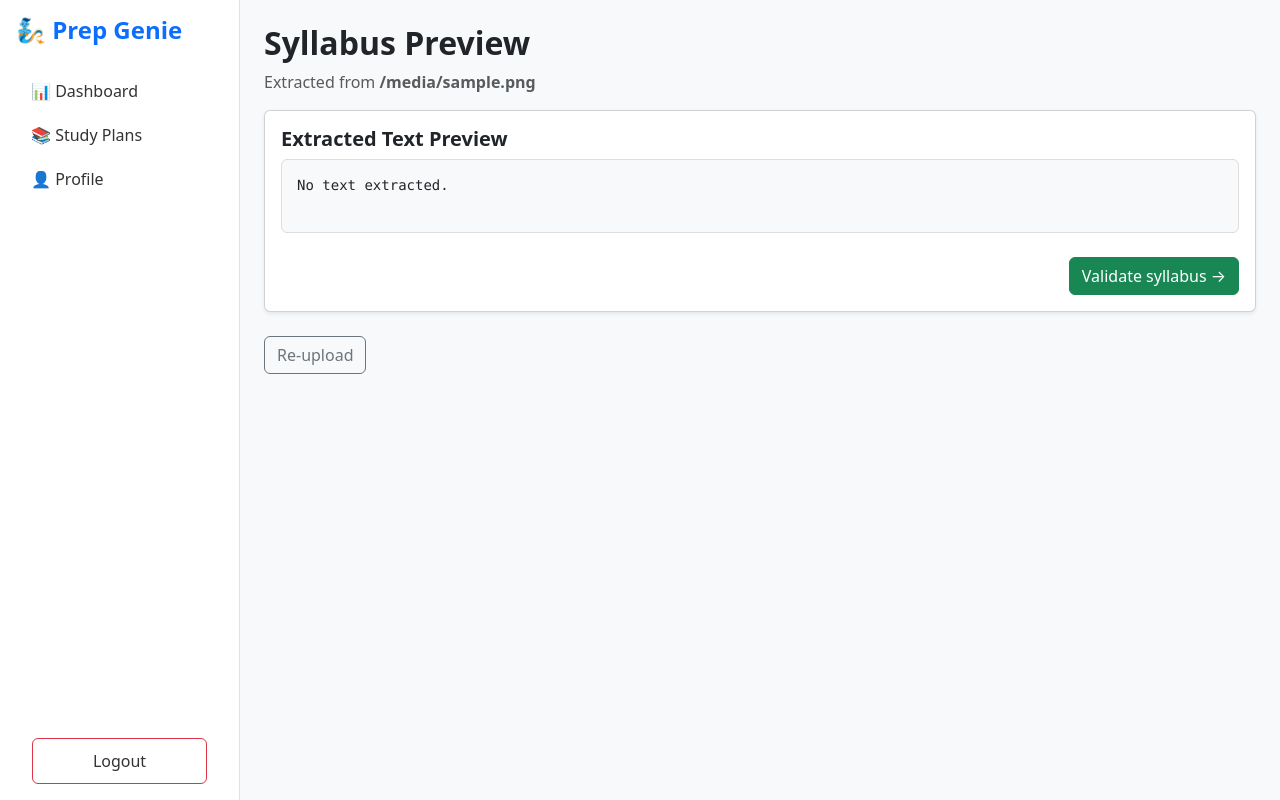
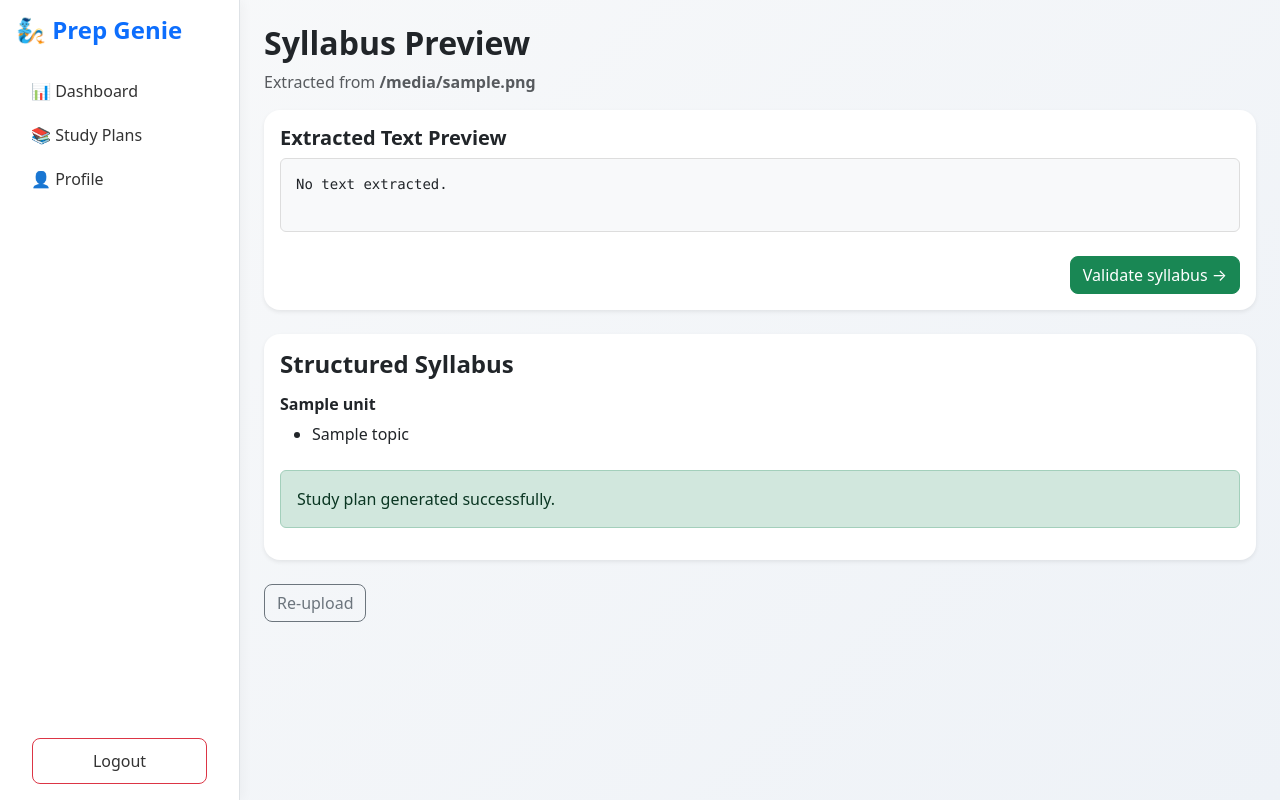
Before and after one commit to ShreekarSeelavantula/major_c, a FastAPI app: template app/templates/syllabus_preview.html in a window 1280 px wide. Run offline with FastAPI, Linux system fonts and the light colour scheme; the template is opened without the code that fills it: most values are stand-ins (such as "Sample title", 1, 10 or a date in 2020); parts of the project's set-up code (start-up, migrations or seed data) failed here and were passed over.

Commit message:
execution over upto multiple subject detaction and when user clicks a particular subject then it outputs the strucuturized version of syllabus of that particular subject .    mottaniki workout ayyindi roh git add .git add .git add .git add .git add .

```diff
--- a/app/routes/syllabus.py
+++ b/app/routes/syllabus.py
@@ -8,6 +8,10 @@ from app.services.syllabus_parser import extract_text_from_pdf
 from app.services.ocr_service import extract_text_with_ocr
 from app.services.syllabus_validator import analyze_syllabus
 from app.services.syllabus_structurer import structure_syllabus
+
+from app.services.subject_detector import detect_subjects
+
+from fastapi import Form
 
 router = APIRouter(tags=["Syllabus"])
 templates = Jinja2Templates(directory="app/templates")
@@ -118,6 +122,7 @@ def preview_syllabus(request: Request, syllabus_id: str):
 # --------------------------------------------------
 @router.post("/syllabus/validate/{syllabus_id}")
 def validate_syllabus(request: Request, syllabus_id: str):
+
     if "user_id" not in request.session:
         return RedirectResponse("/login", status_code=303)
 
@@ -129,19 +134,32 @@ def validate_syllabus(request: Request, syllabus_id: str):
     if not syllabus:
         raise HTTPException(status_code=404, detail="Syllabus not found")
 
-    # ---- VALIDATION (PREVIEW TEXT) ----
     analysis = analyze_syllabus(syllabus["preview_text"])
 
     if not analysis["is_syllabus"]:
         raise HTTPException(status_code=400, detail=analysis["reason"])
 
+    # ---- FULL TEXT EXTRACTION ----
+    file_bytes = fs.get(syllabus["file_id"]).read()
+    full_text = extract_text_from_pdf(file_bytes)
+
+    # ---- DETECT SUBJECTS ----
+    subjects = detect_subjects(full_text)
+
     syllabus_collection.update_one(
         {"_id": ObjectId(syllabus_id)},
-        {"$set": {"validated": True, "status": "validated"}}
+        {
+            "$set": {
+                "validated": True,
+                "full_text": full_text,
+                "subjects_detected": subjects,
+                "status": "subjects_detected"
+            }
+        }
     )
 
     return RedirectResponse(
-        url=f"/syllabus/extract-full/{syllabus_id}",
+        url=f"/syllabus/preview/{syllabus_id}",
         status_code=status.HTTP_303_SEE_OTHER
     )
 
@@ -193,3 +211,40 @@ def extract_full_syllabus(request: Request, syllabus_id: str):
         url=f"/syllabus/preview/{syllabus_id}",
         status_code=status.HTTP_303_SEE_OTHER
     )
+
+
+@router.post("/syllabus/structure/{syllabus_id}")
+def structure_selected_subject(
+    request: Request,
+    syllabus_id: str,
+    subject_text: str = Form(...)
+):
+
+    if "user_id" not in request.session:
+        return RedirectResponse("/login", status_code=303)
+
+    structured_units = structure_syllabus(subject_text)
+
+    structured_payload = [
+        {
+            "unit_number": unit.unit_number,
+            "title": unit.title,
+            "topics": [topic.title for topic in unit.topics]
+        }
+        for unit in structured_units
+    ]
+
+    syllabus_collection.update_one(
+        {"_id": ObjectId(syllabus_id)},
+        {
+            "$set": {
+                "structured_syllabus": structured_payload,
+                "status": "structured"
+            }
+        }
+    )
+
+    return RedirectResponse(
+        url=f"/syllabus/preview/{syllabus_id}",
+        status_code=status.HTTP_303_SEE_OTHER
+    )
--- a/app/templates/layout.html
+++ b/app/templates/layout.html
@@ -7,10 +7,14 @@
     <!-- Bootstrap -->
     <link href="https://cdn.jsdelivr.net/npm/bootstrap@5.3.3/dist/css/bootstrap.min.css" rel="stylesheet">
 
+    <!-- Animate.css for smooth effects -->
+    <link rel="stylesheet"
+          href="https://cdnjs.cloudflare.com/ajax/libs/animate.css/4.1.1/animate.min.css"/>
+
     <style>
         body {
             min-height: 100vh;
-            background-color: #f8f9fa;
+            background: linear-gradient(135deg, #f8f9fa, #eef2f7);
         }
 
         .sidebar {
@@ -18,6 +22,7 @@
             min-height: 100vh;
             background: #ffffff;
             border-right: 1px solid #dee2e6;
+            box-shadow: 4px 0 10px rgba(0,0,0,0.03);
         }
 
         .sidebar a {
@@ -25,11 +30,13 @@
             color: #333;
             padding: 10px 15px;
             display: block;
-            border-radius: 6px;
+            border-radius: 8px;
+            transition: all 0.2s ease;
         }
 
         .sidebar a:hover {
             background-color: #f1f3f5;
+            transform: translateX(4px);
         }
 
         .sidebar .active {
@@ -37,7 +44,46 @@
             color: white;
         }
 
+        .card {
+            border-radius: 16px;
+            border: none;
+            transition: all 0.3s ease;
+        }
 
+        .card:hover {
+            transform: translateY(-3px);
+        }
+
+        .btn {
+            border-radius: 8px;
+            transition: all 0.25s ease;
+        }
+
+        .btn:hover {
+            transform: translateY(-2px);
+        }
+
+        .subject-card {
+            cursor: pointer;
+            border: 1px solid #dee2e6;
+            border-radius: 16px;
+            transition: all 0.3s ease;
+            background: white;
+        }
+
+        .subject-card:hover {
+            box-shadow: 0 8px 20px rgba(0,0,0,0.08);
+            transform: translateY(-4px);
+        }
+
+        .subject-card.selected {
+            border: 2px solid #0d6efd;
+            background: #f0f6ff;
+        }
+
+        .fade-in {
+            animation: fadeInUp 0.6s ease;
+        }
     </style>
 </head>
 
@@ -66,5 +112,6 @@
     </div>
 
 </div>
+
 </body>
 </html>
--- a/app/templates/syllabus_preview.html
+++ b/app/templates/syllabus_preview.html
@@ -13,9 +13,7 @@
 <div class="card shadow-sm mb-4">
     <div class="card-body">
 
-        <h5 class="fw-semibold mb-2">
-            Extracted Text Preview
-        </h5>
+        <h5 class="fw-semibold mb-2">Extracted Text Preview</h5>
 
         <pre style="
             white-space: pre-wrap;
@@ -44,23 +42,85 @@
                 </button>
             </form>
         {% endif %}
+
     </div>
 </div>
 
+
+<!-- VALIDATION SUCCESS -->
+{% if syllabus.validated %}
+
+<div class="alert alert-success shadow-sm">
+    ✅ Syllabus validated successfully!
+</div>
+
+{% endif %}
+
+
+<!-- SUBJECT SELECTION -->
+{% if syllabus.validated and syllabus.subjects_detected and not syllabus.structured_syllabus %}
+
+<div class="card shadow-sm mb-4">
+    <div class="card-body">
+
+        <h4 class="fw-bold mb-3">Select Subject to Generate Study Plan</h4>
+
+        <div class="row">
+
+            {% for subject in syllabus.subjects_detected %}
+            <div class="col-md-6 mb-3">
+                <div class="card border-0 shadow-sm h-100">
+                    <div class="card-body">
+
+                        <h6 class="fw-bold text-primary">
+                            {{ subject.course_code }}
+                        </h6>
+
+                        <p class="mb-2">
+                            {{ subject.title }}
+                        </p>
+
+                        <form method="post"
+                              action="/syllabus/structure/{{ syllabus._id }}"
+                              class="mt-3">
+
+                            <input type="hidden"
+                                   name="subject_text"
+                                   value="{{ subject.text }}">
+
+                            <button class="btn btn-outline-primary btn-sm w-100">
+                                Generate Plan →
+                            </button>
+
+                        </form>
+
+                    </div>
+                </div>
+            </div>
+            {% endfor %}
+
+        </div>
+
+    </div>
+</div>
+
+{% endif %}
+
+
 <!-- STRUCTURED SYLLABUS -->
-{% if syllabus.validated and syllabus.structured %}
+{% if syllabus.structured_syllabus %}
 
 <div class="card shadow-sm mb-4">
     <div class="card-body">
 
         <h4 class="fw-bold mb-3">Structured Syllabus</h4>
 
-        {% for unit in syllabus.structured %}
+        {% for unit in syllabus.structured_syllabus %}
             <div class="mb-3">
                 <h6 class="fw-semibold">
                     {{ unit.title }}
                 </h6>
-                <ul class="mb-2">
+                <ul>
                     {% for topic in unit.topics %}
                         <li>{{ topic }}</li>
                     {% endfor %}
@@ -69,7 +129,7 @@
         {% endfor %}
 
         <div class="alert alert-success mt-4">
-            Syllabus validated and structured successfully.
+            Study plan generated successfully.
         </div>
 
     </div>
```
Also changed, not shown: app/routes/syllabus_routes.py (+47 -6 lines), app/services/subject_detector.py (added, +58 -0 lines), test.py (+21 -34 lines).
